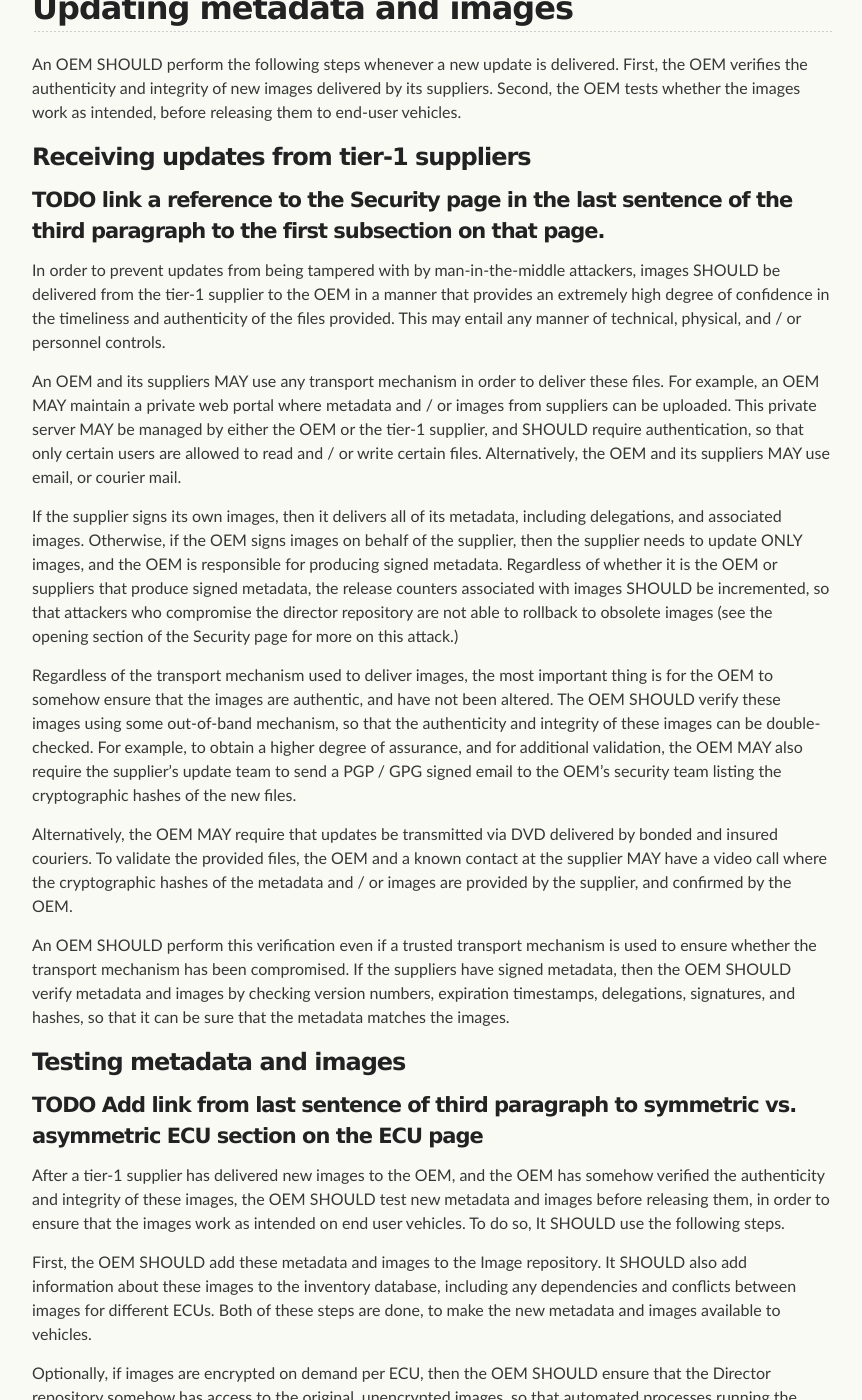
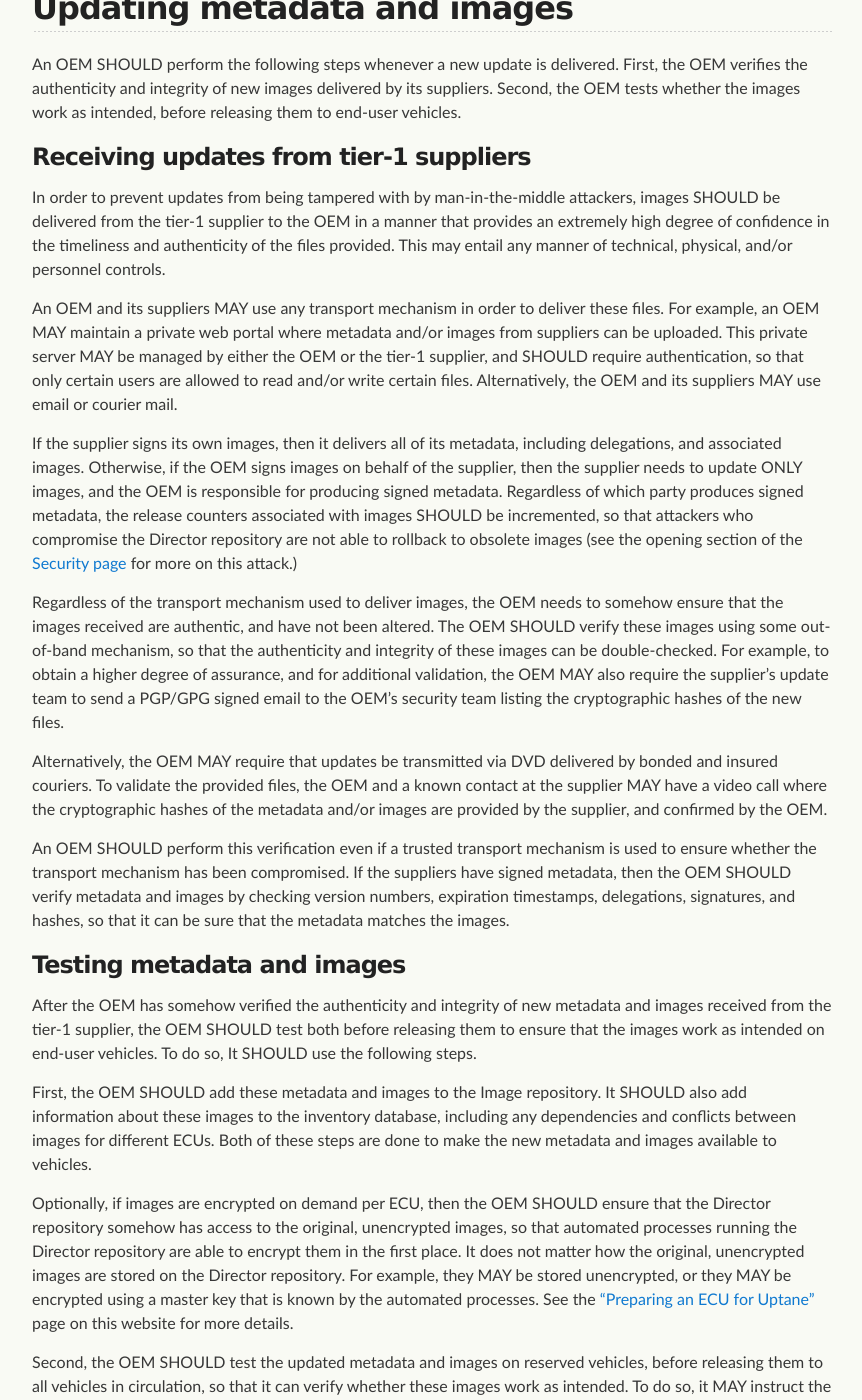
Before and after one commit to uptane/deployment-considerations, a Jekyll site: the page built from normal_operation.md, in a window 1280 px wide and 1400 px high, scrolled down 648 px. Shown: the whole window, without its empty margins (208-1070 px from the left). Built offline with Jekyll 4.4.1, drawn with Linux system fonts in a browser that asks for light colours; our own code applies the rules of GitHub Pages for plain Markdown files; some of the changed text lies outside the part shown.

Commit message:
A few more corrections and a big comment
In the second paragraph of "Back-up and Garbage Collection" It states that a copy of all files on the Image repo and its cryptographic hash should be stored on an offline system because it "allows administrators to detect and recover from a repository compromise." Should this not be explained? Or if its explained in the Standard, perhaps we should link to that?

This page really needs to be reviewed with a critical eye. When I transferred the text from the Google Doc, the original organizational structure had not been maintained. This particular page has two sections for which I could not directly match any existing text. We really need a volunteer to add text. I am going to list this lack of information as an issue.

```diff
--- a/normal_operation.md
+++ b/normal_operation.md
@@ -8,7 +8,7 @@ In this section, we discuss how to perform regular maintenance operations. Since
 
 ## What can an Uptane-compliant system look like?
 
-### TODO There is no discernible text describing such a system in the original document. New text needs to be drafted for this section
+### TODO There is no discernible text describing such a system in the original document. New text needs to be drafted for this section or should this be a graphic?
 
 ## Updating metadata and images
 
@@ -16,29 +16,25 @@ An OEM SHOULD perform the following steps whenever a new update is delivered. Fi
 
 ### Receiving updates from tier-1 suppliers
 
-#### TODO link a reference to the Security page in the last sentence of the third paragraph to the first subsection on that page.
+In order to prevent updates from being tampered with by man-in-the-middle attackers, images SHOULD be delivered from the tier-1 supplier to the OEM in a manner that provides an extremely high degree of confidence in the timeliness and authenticity of the files provided. This may entail any manner of technical, physical, and/or personnel controls.
 
-In order to prevent updates from being tampered with by man-in-the-middle attackers, images SHOULD be delivered from the tier-1 supplier to the OEM in a manner that provides an extremely high degree of confidence in the timeliness and authenticity of the files provided. This may entail any manner of technical, physical, and / or personnel controls.
+An OEM and its suppliers MAY use any transport mechanism in order to deliver these files. For example, an OEM MAY maintain a private web portal where metadata and/or images from suppliers can be uploaded. This private server MAY be managed by either the OEM or the tier-1 supplier, and SHOULD require authentication, so that only certain users are allowed to read and/or write certain files. Alternatively, the OEM and its suppliers MAY use email or courier mail.
 
-An OEM and its suppliers MAY use any transport mechanism in order to deliver these files. For example, an OEM MAY maintain a private web portal where metadata and / or images from suppliers can be uploaded. This private server MAY be managed by either the OEM or the tier-1 supplier, and SHOULD require authentication, so that only certain users are allowed to read and / or write certain files. Alternatively, the OEM and its suppliers MAY use email, or courier mail.
+If the supplier signs its own images, then it delivers all of its metadata, including delegations, and associated images. Otherwise, if the OEM signs images on behalf of the supplier, then the supplier needs to update ONLY images, and the OEM is responsible for producing signed metadata. Regardless of which party produces signed metadata, the release counters associated with images SHOULD be incremented, so that attackers who compromise the Director repository are not able to rollback to obsolete images (see the opening section of the [Security page](https://github.com/uptane/deployment-considerations/blob/master/security_considerations.md) for more on this attack.)
 
-If the supplier signs its own images, then it delivers all of its metadata, including delegations, and associated images. Otherwise, if the OEM signs images on behalf of the supplier, then the supplier needs to update ONLY images, and the OEM is responsible for producing signed metadata. Regardless of whether it is the OEM or suppliers that produce signed metadata, the release counters associated with images SHOULD be incremented, so that attackers who compromise the director repository are not able to rollback to obsolete images (see the opening section of the Security page for more on this attack.)
+Regardless of the transport mechanism used to deliver images, the OEM needs to somehow ensure that the images received are authentic, and have not been altered. The OEM SHOULD verify these images using some out-of-band mechanism, so that the authenticity and integrity of these images can be double-checked. For example, to obtain a higher degree of assurance, and for additional validation, the OEM MAY also require the supplier's update team to send a PGP/GPG signed email to the OEM's security team listing the cryptographic hashes of the new files.
 
-Regardless of the transport mechanism used to deliver images, the most important thing is for the OEM to somehow ensure that the images are authentic, and have not been altered. The OEM SHOULD verify these images using some out-of-band mechanism, so that the authenticity and integrity of these images can be double-checked. For example, to obtain a higher degree of assurance, and for additional validation, the OEM MAY also require the supplier's update team to send a PGP / GPG signed email to the OEM's security team listing the cryptographic hashes of the new files.
-
-Alternatively, the OEM MAY require that updates be transmitted via DVD delivered by bonded and insured couriers. To validate the provided files, the OEM and a known contact at the supplier MAY have a video call where the cryptographic hashes of the metadata and / or images are provided by the supplier, and confirmed by the OEM.
+Alternatively, the OEM MAY require that updates be transmitted via DVD delivered by bonded and insured couriers. To validate the provided files, the OEM and a known contact at the supplier MAY have a video call where the cryptographic hashes of the metadata and/or images are provided by the supplier, and confirmed by the OEM.
 
 An OEM SHOULD perform this verification even if a trusted transport mechanism is used to ensure whether the transport mechanism has been compromised. If the suppliers have signed metadata, then the OEM SHOULD verify metadata and images by checking version numbers, expiration timestamps, delegations, signatures, and hashes, so that it can be sure that the metadata matches the images.
 
 ### Testing metadata and images
 
-#### TODO Add link from last sentence of third paragraph to symmetric vs. asymmetric ECU section on the ECU page
+After the OEM has somehow verified the authenticity and integrity of new metadata and images received from the tier-1 supplier, the OEM SHOULD test both before releasing them to ensure that the images work as intended on end-user vehicles. To do so, It SHOULD use the following steps.
 
-After a tier-1 supplier has delivered new images to the OEM, and the OEM has somehow verified the authenticity and integrity of these images, the OEM SHOULD test new metadata and images before releasing them, in order to ensure that the images work as intended on end user vehicles. To do so, It SHOULD use the following steps.
+First, the OEM SHOULD add these metadata and images to the Image repository. It SHOULD also add information about these images to the inventory database, including any dependencies and conflicts between images for different ECUs. Both of these steps are done to make the new metadata and images available to vehicles.
 
-First, the OEM SHOULD add these metadata and images to the Image repository. It SHOULD also add information about these images to the inventory database, including any dependencies and conflicts between images for different ECUs. Both of these steps are done, to  make  the new metadata and images available to vehicles.
-
-Optionally, if images are encrypted on demand per ECU, then the OEM SHOULD ensure that the Director repository somehow has access to the original, unencrypted images, so that automated processes running the Director repository are able to encrypt them in the first place. It does not matter how the original, unencrypted images are stored on the Director repository. For example, they MAY be stored unencrypted, or they MAY be encrypted using a master key that is known by the automated processes. See the "Preparing an ECU for Uptane" page for more details.
+Optionally, if images are encrypted on demand per ECU, then the OEM SHOULD ensure that the Director repository somehow has access to the original, unencrypted images, so that automated processes running the Director repository are able to encrypt them in the first place. It does not matter how the original, unencrypted images are stored on the Director repository. For example, they MAY be stored unencrypted, or they MAY be encrypted using a master key that is known by the automated processes. See the ["Preparing an ECU for Uptane"](https://github.com/uptane/deployment-considerations/blob/master/ecus.md) page on this website for more details.
 
 Second, the OEM SHOULD test the updated metadata and images on reserved vehicles, before releasing them to all vehicles in circulation, so that it can verify whether these images work as intended. To do so, it MAY instruct the Director repository to first install the updated images on these reserved vehicles.
 
@@ -50,14 +46,12 @@ Finally, the OEM SHOULD update the inventory database, so that the Director repo
 
 ### TODO There is no text describing this testing in the original document. New text needs to be drafted for this section
 
-## Backup and garbage collection for the image repository
+## Backup and garbage collection for the Image repository
 
-#### TODO Add link from last sentence in this section to the Delta update strategies subsection of the Customizations section.
+The OEM SHOULD regularly perform backup and garbage collection of the metadata and images on the Image repository. This is done to ensure the OEM is able to safely recover from a repository compromise, and that the repository continues to have sufficient storage space. To do so, an OEM MAY use either the following steps, or its own corporate backup and garbage collection policy.
 
-The OEM SHOULD regularly perform backup and garbage collection of the metadata and images on the Image repository. This is done to ensure the OEM is able to safely recover from a repository compromise, and that the repository has enough storage space. To do so, an OEM MAY use either the following steps, or its own corporate backup and garbage collection policy.
+First, an automated process SHOULD store every file on the Image repository, as well as its cryptographic hash on a separate, offline system. A copy of the inventory database from the Director repository SHOULD also be stored on this offline system. This allows administrators to detect and recover from a repository compromise.
 
-First, an automated process SHOULD store every file on the image repository, as well as its cryptographic hash on a separate, offline system. This automated process SHOULD also store a copy of the inventory database from the Director repository on this offline system. This allows administrators to detect and recover from a repository compromise.
-
-Second, the automated process SHOULD remove expired metadata from the image repository to reclaim storage space. If the OEM is interested in supporting delta updates for vehicles that have not been updated for a long time, then the automated process SHOULD NOT remove images associated with expired metadata, because these images MAY be needed in order to compute delta images (see Delta Update Strategies on the Customizing Uptane page).
+Second, the automated process SHOULD remove expired metadata from the image repository to reclaim storage space. If the OEM is interested in supporting delta updates for vehicles that have not been updated for a long time, then the automated process SHOULD NOT remove images associated with expired metadata, because these images MAY be needed in order to compute delta images. (See [Delta Update Strategies](https://github.com/uptane/deployment-considerations/blob/master/customizations.md#delta-update-strategies) on the Customizing Uptane page).
 
 ### TODO Write rationale for the SHOULDs in the section above.
```
